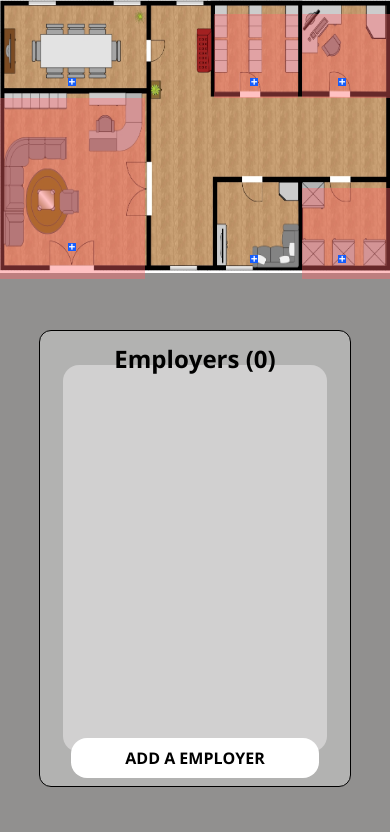
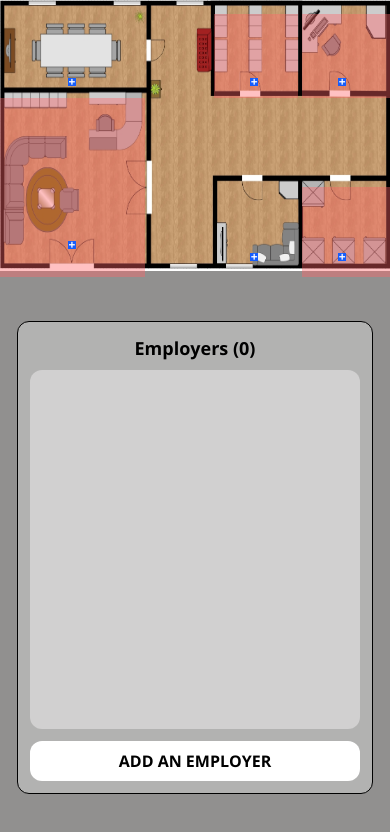
Before and after one commit to Parlog07/WorkSphere---Virtual-Workspace, a plain HTML site: page index.html in a window 390 px wide. Drawn offline with nearby package versions, Linux system fonts and the light colour scheme.

Commit message:
fix emplyers diplay on mobile version

```diff
--- a/index.html
+++ b/index.html
@@ -63,16 +63,25 @@
 
 
 
-    <section class="bg-[#91908f] w-full h-full flex justify-center items-center">
-      <div class="border border-black rounded-xl bg-white/30 w-[80%] h-[80%] relative flex justify-center items-center">
-        <h2 class="absolute top-0 mt-3 font-bold text-2xl ">Employers (<span>0</span>) </h2>
-        <div id="displayerOfEmployers" class="flex flex-col items-center py-8 h-[85%] w-[85%] bg-[#d1d0d0] rounded-2xl gap-2 ">
-        </div>
-        <button id="addEmployer"
-          class="font-bold absolute bottom-2 rounded-2xl bg-white p-2 w-[80%] hover:bg-black hover:text-white hover:scale-110 duration-500  ">ADD
-          A EMPLOYER</button>
-      </div>
-    </section>
+    <section class="bg-[#91908f] w-full h-full flex justify-center items-center p-2">
+  <div class="border border-black rounded-xl bg-white/30 w-[95%] md:w-[80%] h-[85%] relative flex flex-col items-center p-3">
+
+    <h2 class="font-bold text-lg sm:text-2xl text-center mb-2">
+      Employers (<span>0</span>)
+    </h2>
+
+    <div id="displayerOfEmployers"
+         class="flex flex-col items-center overflow-y-auto h-full w-full bg-[#d1d0d0] rounded-xl px-2 py-4 gap-2">
+    </div>
+
+    <button id="addEmployer"
+      class="font-bold mt-3 rounded-xl bg-white p-2 w-full sm:w-[80%] hover:bg-black hover:text-white duration-300">
+      ADD AN EMPLOYER
+    </button>
+
+  </div>
+</section>
+
     <!-- Employee Modal -->
     <div id="formulaire" class="hidden fixed inset-0 bg-black/40 backdrop-blur-sm flex items-center justify-center p-4 "
       id="addEmployeeModal">
--- a/script.js
+++ b/script.js
@@ -273,7 +273,7 @@ function openZonePicker(zone) {
                  class="cursor-pointer w-[90%] bg-white p-2 rounded-lg flex gap-2 items-center hover:bg-gray-200 duration-200">
 
                 <img src="${emp.img || 'https://imgs.search.brave.com/mx4FHmRkf-poBv6wFCvrny2b1Dptn5BeKBwcUjdtcds/rs:fit:860:0:0:0/g:ce/aHR0cHM6Ly9zdGF0/aWMudmVjdGVlenku/Y29tL3N5c3RlbS9y/ZXNvdXJjZXMvdGh1/bWJuYWlscy8wMjQv/NTE0LzU0MS9zbWFs/bC8zZC1pY29uLW9m/LW1lbi1wcm9maWxl/LXBlb3BsZS1mcmVl/LXBuZy5wbmc'}" class="h-12 w-12 rounded-lg object-cover bg-gray-300">
-                <div>
+                <div class = "flex flex-col">
                     <h4 class="font-bold">${emp.name}</h4>
                     <p class="text-sm text-gray-600">${emp.role}</p>
                 </div>
```
